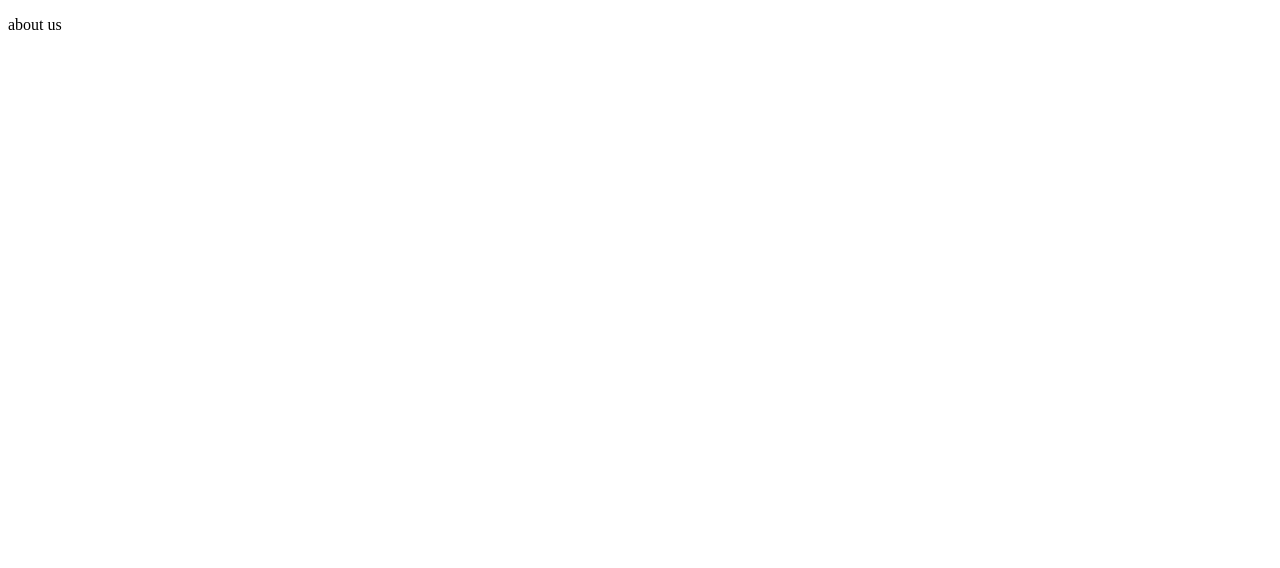
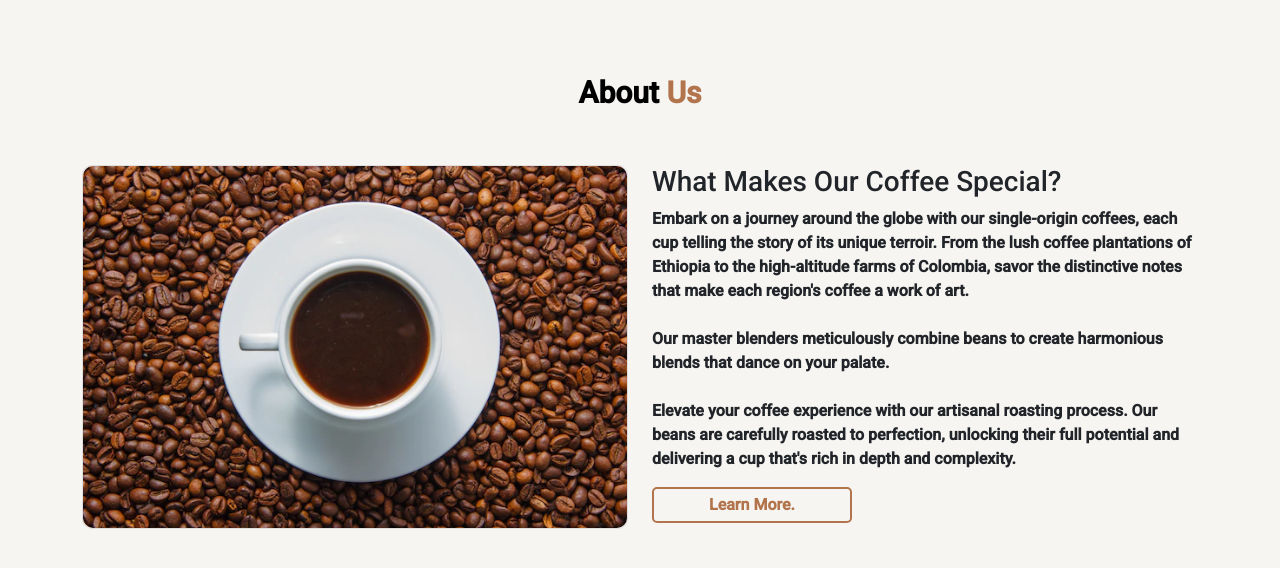
Before and after one commit to anbhuleakanksha/icp-6-group-5-html-css-bootstrap-project, a plain HTML site: page Pages/about.html in a window 1280 px wide. Drawn offline with nearby package versions, Linux system fonts and the light colour scheme.

Commit message:
created about.html

```diff
--- a/CSS/about.css
+++ b/CSS/about.css
@@ -1 +1,57 @@
 /* about css  */
+#about{
+    width: 100%;
+    height: 100vh;
+    background: #f7f5f2;
+    font-family: 'Roboto', sans-serif;
+  }
+  #about .container{
+    padding-top: 70px;
+  }
+  .heading{
+    text-align: center;
+    margin-bottom: 50px;
+    color: black;
+    font-size: 30px;
+    font-weight: bold;
+  }
+  .heading span{
+    color: #b2744c;
+  }
+  p{
+    font-weight: 600;
+  }
+  #about .card{
+    border-radius: 10px;
+  }
+  #about .card img{
+    border-radius: 10px;
+  }
+  #about-btn{
+    width: 200px;
+    height: 36px;
+    background: transparent;
+    border: 2px solid #b2744c;
+    color: #b2744c;
+    border-radius: 5px;
+    font-weight: bold;
+    transition: 0.5s;
+    cursor: pointer;
+  }
+  #about-btn:hover{
+    background: #b2744c;
+    color: white;
+  }
+  @media screen and (max-width:982px){
+    #about p{
+      font-size: 8px;
+    }
+  }
+  @media screen and (max-width:766px){
+    #about p{
+      font-size: 15px;
+    }
+    #about{
+      height: 120vh;
+    }
+  }
--- a/Pages/about.html
+++ b/Pages/about.html
@@ -1,11 +1,50 @@
 <!DOCTYPE html>
 <html lang="en">
+
 <head>
     <meta charset="UTF-8">
     <meta name="viewport" content="width=device-width, initial-scale=1.0">
-    <title>Document</title>
+    <title>About Us</title>
+    <link rel="stylesheet" href="/CSS/about.css">
+    <link rel="stylesheet" href="https://cdnjs.cloudflare.com/ajax/libs/font-awesome/6.2.0/css/all.min.css">
+    <!-- bootstrap links -->
+    <link href="https://cdn.jsdelivr.net/npm/bootstrap@5.0.2/dist/css/bootstrap.min.css" rel="stylesheet"
+        integrity="sha384-EVSTQN3/azprG1Anm3QDgpJLIm9Nao0Yz1ztcQTwFspd3yD65VohhpuuCOmLASjC" crossorigin="anonymous">
+    <!-- bootstrap links -->
+    <!-- fonts links -->
+    <link rel="preconnect" href="https://fonts.googleapis.com">
+    <link rel="preconnect" href="https://fonts.gstatic.com" crossorigin>
+    <link href="https://fonts.googleapis.com/css2?family=Roboto:wght@500&display=swap" rel="stylesheet">
+    <!-- fonts links -->
 </head>
+
 <body>
-    <p>about us</p>
+    <div class="about" id="about">
+        <div class="container">
+            <div class="heading">About <span>Us</span></div>
+            <div class="row">
+                <div class="col-md-6">
+                    <div class="card">
+                        <img src="/Images/about.png" alt="coffee">
+                    </div>
+                </div>
+                <div class="col-md-6">
+                    <h3>What Makes Our Coffee Special?</h3>
+                    <p>Embark on a journey around the globe with our single-origin coffees, each cup telling the story
+                        of its unique terroir. From the lush coffee plantations of Ethiopia to the high-altitude farms
+                        of Colombia, savor the distinctive notes that make each region's coffee a work of art.
+                        <br><br>Our master blenders meticulously combine beans to create harmonious blends that dance on
+                        your palate.
+                        <br><br>Elevate your coffee experience with our artisanal roasting process. Our beans are
+                        carefully roasted to perfection, unlocking their full potential and delivering a cup that's rich
+                        in depth and complexity.
+                    </p>
+                    <button id="about-btn">Learn More.</button>
+                </div>
+            </div>
+        </div>
+    </div>
 </body>
+</body>
+
 </html>
```
Also changed, not shown: Images/about.png (added).
